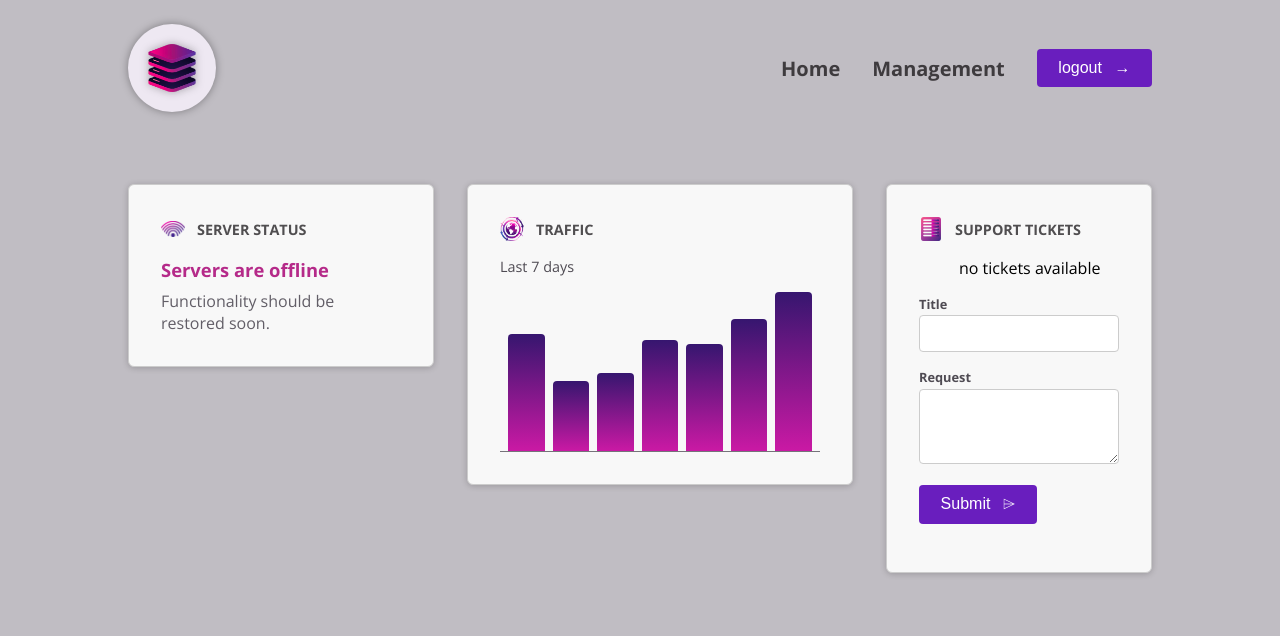
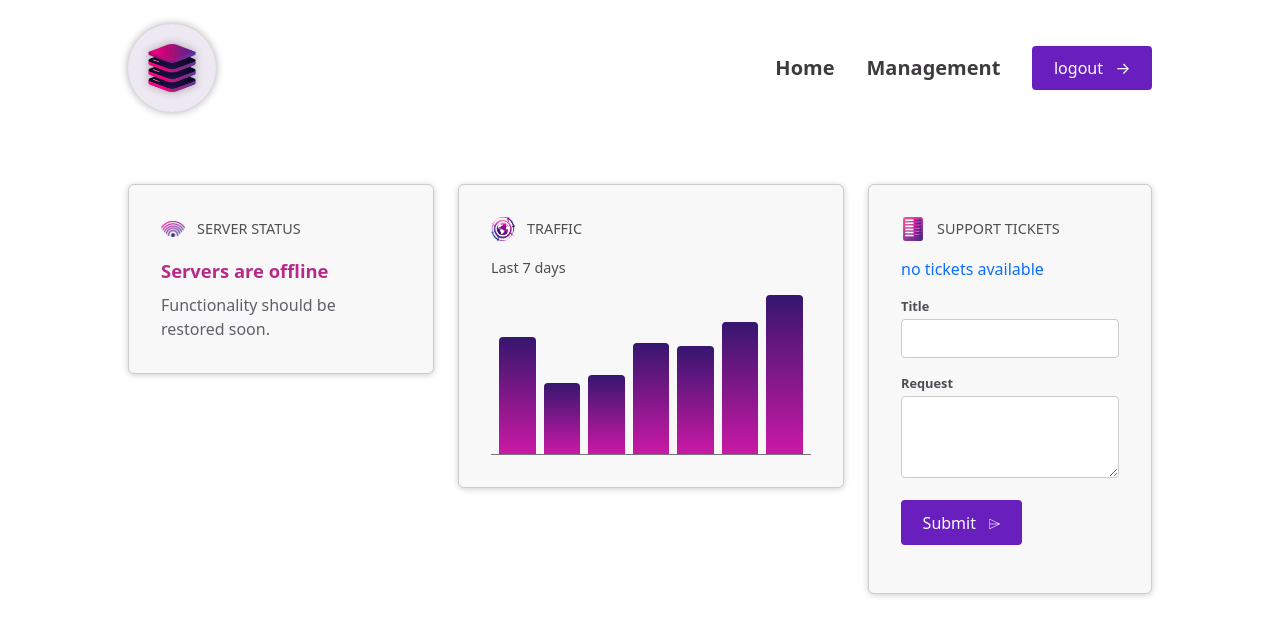
Before and after one commit to khaled-mohamed-ali/second-angular-training-project, an Angular app: page / in a window 1280 px wide. Shown: the top 636 px of the page. Built offline with nearby package versions, Linux system fonts and the light colour scheme.

Commit message:
add bootstra[

```diff
--- a/angular.json
+++ b/angular.json
@@ -27,7 +27,8 @@
               }
             ],
             "styles": [
-              "src/styles.css"
+              "src/styles.css",
+              "node_modules/bootstrap/dist/css/bootstrap.min.css"
             ],
             "scripts": []
           },
--- a/src/app/dashboard/tickets/tickets.component.html
+++ b/src/app/dashboard/tickets/tickets.component.html
@@ -6,7 +6,7 @@
     </li>
     }
     @empty {
-      <p>no tickets available</p>
+      <p class="text-primary">no tickets available</p>
     }
   </ul>
 </div>
--- a/src/index.html
+++ b/src/index.html
@@ -6,6 +6,7 @@
   <base href="/">
   <meta name="viewport" content="width=device-width, initial-scale=1">
   <link rel="icon" type="image/x-icon" href="favicon.ico">
+  <link rel="stylesheet" href="https://stackpath.bootstrapcdn.com/bootstrap/4.5.2/css/bootstrap.min.css">
 </head>
 <body>
   <app-root></app-root>
```
